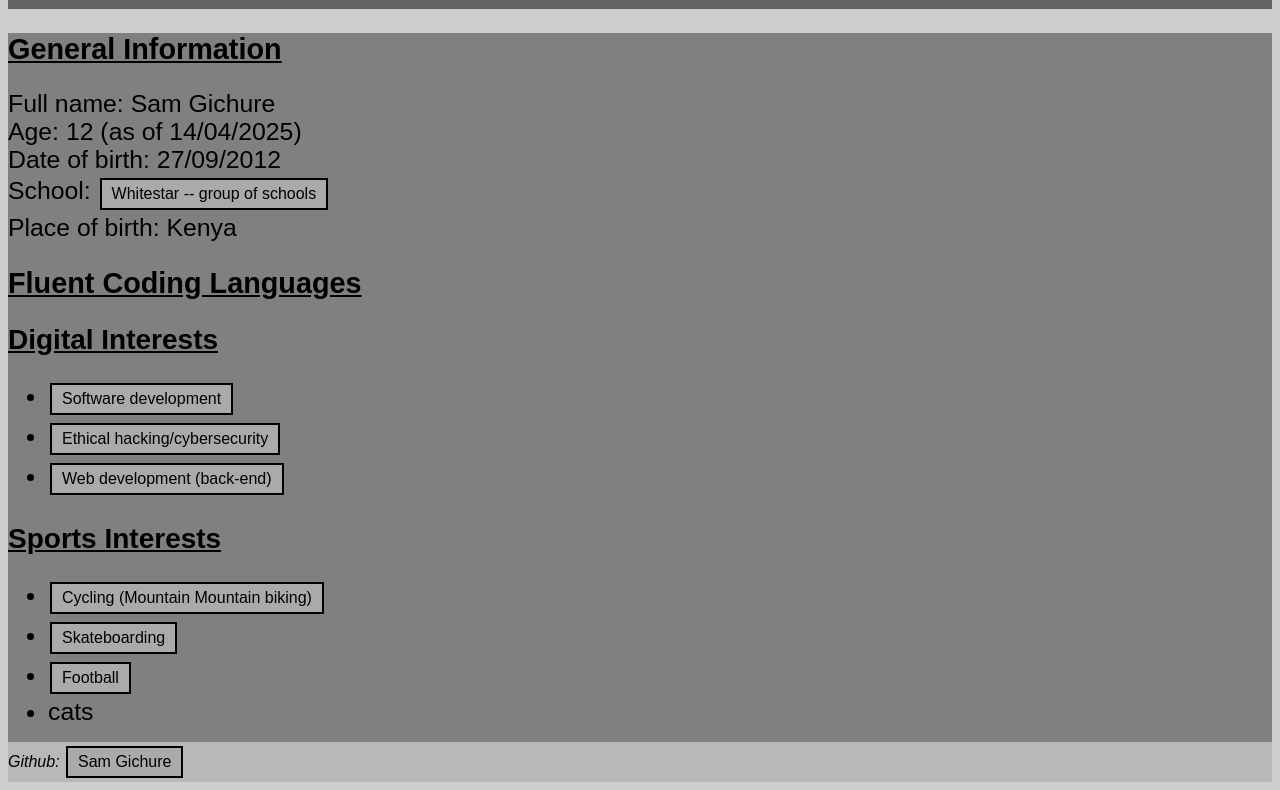
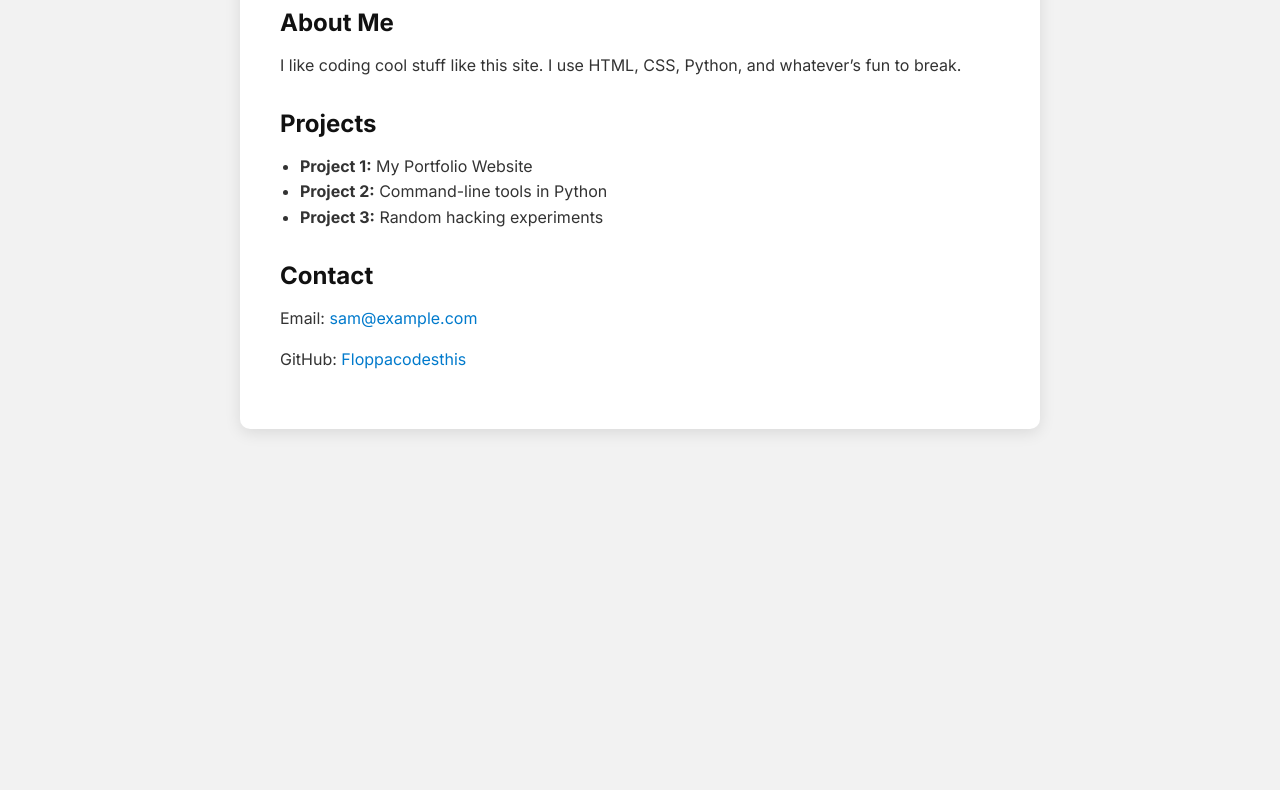
Before and after one commit to Floppacodesthis/floppacodesthis.github.io, a plain HTML site: page index.html in a window 1280 px wide. Shown: the part 219-1009 px from the top of the page. After the commit the page ends 800 px from the top, so only its background shows below. Drawn offline with Linux system fonts and the light colour scheme.

Commit message:
Update index.html

```diff
--- a/index.html
+++ b/index.html
@@ -1,119 +1,72 @@
 <!DOCTYPE html>
-<html>
+<html lang="en">
+<head>
+  <meta charset="UTF-8">
+  <title>Sam Gichure – Portfolio</title>
+  <link href="https://fonts.googleapis.com/css2?family=Inter:wght@400;700&display=swap" rel="stylesheet">
   <style>
-    .button{
-        padding: 5px 10px;
-        border: none;
-        color: rgb(160, 160, 160);
-
-        transition-duration: 0.3s;
-
-        margin: 4px 2px;
-        text-align: center;
+    * {
+      box-sizing: border-box;
+    }
+    body {
+      font-family: 'Inter', sans-serif;
+      background: #f2f2f2;
+      margin: 0;
+      padding: 0;
+      color: #333;
+    }
+    .container {
+      max-width: 800px;
+      margin: 50px auto;
+      padding: 40px;
+      background: white;
+      border-radius: 10px;
+      box-shadow: 0 4px 16px rgba(0, 0, 0, 0.1);
+    }
+    h1, h2 {
+      color: #111;
+      margin-bottom: 10px;
+    }
+    h1 {
+      font-size: 2.2rem;
+    }
+    h2 {
+      margin-top: 30px;
+    }
+    p, li {
+      font-size: 1rem;
+      line-height: 1.6;
+    }
+    ul {
+      padding-left: 20px;
+    }
+    a {
+      color: #007acc;
       text-decoration: none;
-        font-size: 16px;
     }
-
-    .button1{
-        background-color: rgb(170, 170, 170);
-        color: black;
-        border: 2px solid black;
-
-    }
-    .button1:hover{
-        background-color: rgb(116, 116, 255);
-        color: white;
-    }
-
-
-    body{
-        font-family: Arial, Helvetica, sans-serif;
-    }
-    p{
-        font-size: 155%;
-
-    }
-
-    li{
-        font-size: 155%;
-    }
-
-    a:link{
-        color: black;
-        text-decoration:none;
-    }
-    a:hover{
-        color: black;
+    a:hover {
       text-decoration: underline;
     }
-    a:visited{
-        color: black;
-        text-decoration: underline;
-    }
+  </style>
+</head>
+<body>
+  <div class="container">
+    <h1>Sam Gichure</h1>
+    <p>Welcome to my portfolio. Work in progress 👷‍♂️</p>
 
+    <h2>About Me</h2>
+    <p>I like coding cool stuff like this site. I use HTML, CSS, Python, and whatever’s fun to break.</p>
 
-    header{
-        padding: 30px;
-        font-size: 200%;
-        background-color: rgb(100, 100, 100);
-        color: white;
-        text-decoration: none;
-    }
-</style>
-<head>
-    <title>Sam's Portfolio</title>
-</head>
-
-<body style="background-color: rgb(206, 206, 206); color: black;">
-
-    <header>
-        <h1>SAM</h1>
-    </header>
-
-    <article style="font: size 170%; background-color: rgb(128, 128, 128);">
-        <h1 style="font-size: 180%; text-decoration: underline;">General Information</h1>
-        <p>
-            Full name: Sam Gichure <br>
-            Age: 12 (as of 14/04/2025) <br>
-            Date of birth: 27/09/2012 <br>
-            School: <button class="button button1" type="button" onclick="opensite('https://linkedin.com/company/whitestar-group-of-schools/?originalSubdomain=ke')">Whitestar -- group of schools</button><br>
-            Place of birth: Kenya <br>
-        </p>
-        <h1 style="font-size: 180%; text-decoration: underline;">Fluent Coding Languages</h1>
+    <h2>Projects</h2>
     <ul>
-
-
-            <!--<li> Python: 2 years of experince (as of 14/04/2025)</li>
-            <li> HTML, CSS, Javascript: 1 week of experince (as of 14/04/2025)</li>-->
-        </ul>
-        <h2 style="font-size: 175%; text-decoration: underline;">Digital Interests</h2>
-        <ul>
-            <li><button class="button button1" type="button" onclick="opensite('https://en.wikipedia.org/wiki/Software_development')">Software development</button></li>
-            <li><button class="button button1" type="button" onclick="opensite('https://en.wikipedia.org/wiki/White_hat_(computer_security)')">Ethical hacking/cybersecurity</button></li>
-            <li><button class="button button1" type="button" onclick="opensite('https://en.wikipedia.org/wiki/Frontend_and_backend')">Web development (back-end)</button></li>
+      <li><strong>Project 1:</strong> My Portfolio Website</li>
+      <li><strong>Project 2:</strong> Command-line tools in Python</li>
+      <li><strong>Project 3:</strong> Random hacking experiments</li>
     </ul>
 
-        <h2 style="font-size: 175%; text-decoration: underline;">Sports Interests</h2>
-        <ul>
-            <li><button class="button button1" type="button" onclick="opensite('https://en.wikipedia.org/wiki/Mountain_biking')">Cycling (Mountain Mountain biking)</button></li>
-            <li><button class="button button1" type="button">Skateboarding</button></li>
-            <li><button class="button button1" type="button">Football</button></li>
-            <li>cats</li>
-        </ul>
-
-        <footer style="background-color: rgb(184, 184, 184);">
-            <address>
-                Github: <button class="button button1" type="button" onclick="opensite('https://github.com/Floppacodesthis')">Sam Gichure</button>
-            </address>
-        </footer>
-
-
-    </article>
+    <h2>Contact</h2>
+    <p>Email: <a href="mailto:sam@example.com">sam@example.com</a></p>
+    <p>GitHub: <a href="https://github.com/Floppacodesthis" target="_blank">Floppacodesthis</a></p>
+  </div>
 </body>
 </html>
-
-<script>
-    function opensite(x){
-        window.open(x)
-    }
-</script>
```
Lines whose indentation alone changed are shown as unchanged.
